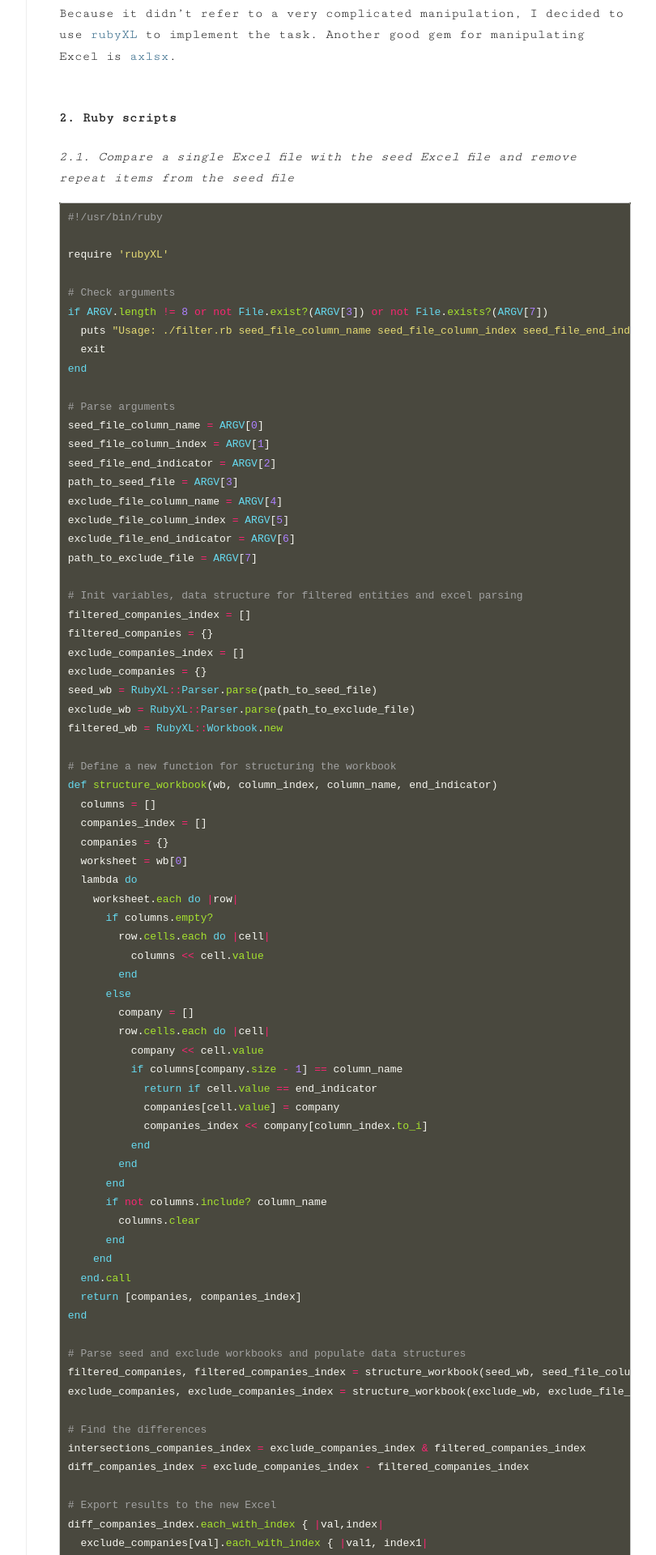
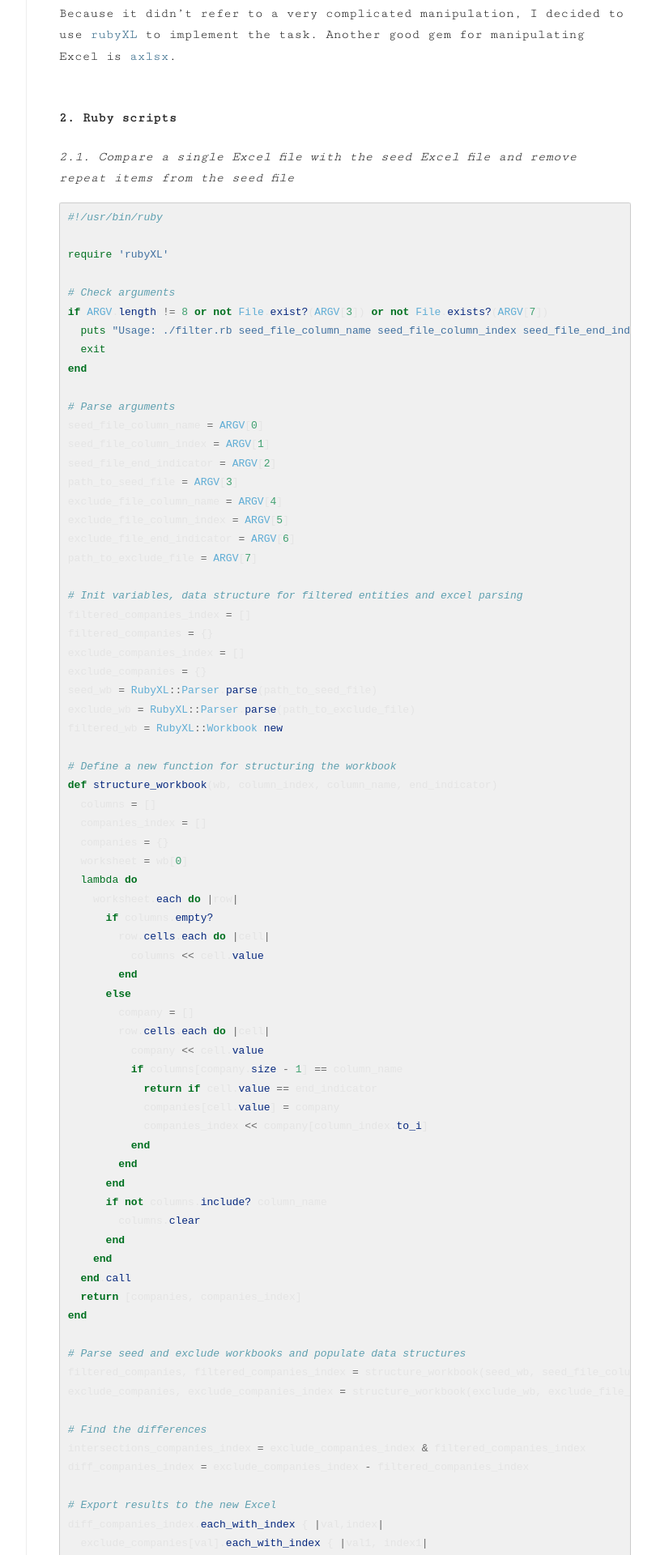
Before and after one commit to crabcanon/crabcanon.github.com, a Jekyll site: the page built from _posts/2016-02-04-manipulate-xlsx-by-ruby.md, in a window 1280 px wide. Shown: the part 542-2462 px from the top of the page at 81% size, without its empty margins (301-1111 px from the left). Built offline with Jekyll 4.4.1, drawn with Linux system fonts in a browser that asks for light colours; comment, search, counter and statistics services are not loaded.

Commit message:
Update syntax.css to friendly style

```diff
--- a/assets/css/syntax.css
+++ b/assets/css/syntax.css
@@ -1,72 +1,76 @@
-.highlight { font-size: 14px; background-color: #49483e; color: #e4e4e4;}
+.highlight {
+	font-size: 14px;
+	background-color: #f0f0f0;
+	color: #e4e4e4;
+}
+
 article > div.highlight pre {
-  padding: 5px 7px; margin: 10px 0;
+  padding: 5px 7px;
+  margin: 10px 0;
   border: 1px solid #e5e5e5;
   overflow-x: scroll;
   word-wrap: normal !important;
 }
+
 pre code { line-height: 1.8;}
-.hll { background-color: #49483e }
-.c { color: #75715e } /* Comment */
-.err { color: #960050; background-color: #1e0010 } /* Error */
-.k { color: #66d9ef } /* Keyword */
-.l { color: #ae81ff } /* Literal */
-.n { color: #f8f8f2 } /* Name */
-.o { color: #f92672 } /* Operator */
-.p { color: #f8f8f2 } /* Punctuation */
-.cm { color: #a2a2a2} /* Comment.Multiline */
-.cp { color: #a2a2a2 } /* Comment.Preproc */
-.c1 { color: #a2a2a2 } /* Comment.Single */
-.cs { color: #a2a2a2 } /* Comment.Special */
+.hll { background-color: #ffffcc }
+.c { color: #60a0b0; font-style: italic } /* Comment */
+.err { border: 1px solid #FF0000 } /* Error */
+.k { color: #007020; font-weight: bold } /* Keyword */
+.o { color: #666666 } /* Operator */
+.cm { color: #60a0b0; font-style: italic } /* Comment.Multiline */
+.cp { color: #007020 } /* Comment.Preproc */
+.c1 { color: #60a0b0; font-style: italic } /* Comment.Single */
+.cs { color: #60a0b0; background-color: #fff0f0 } /* Comment.Special */
+.gd { color: #A00000 } /* Generic.Deleted */
 .ge { font-style: italic } /* Generic.Emph */
+.gr { color: #FF0000 } /* Generic.Error */
+.gh { color: #000080; font-weight: bold } /* Generic.Heading */
+.gi { color: #00A000 } /* Generic.Inserted */
+.go { color: #808080 } /* Generic.Output */
+.gp { color: #c65d09; font-weight: bold } /* Generic.Prompt */
 .gs { font-weight: bold } /* Generic.Strong */
-.kc { color: #66d9ef } /* Keyword.Constant */
-.kd { color: #66d9ef } /* Keyword.Declaration */
-.kn { color: #f92672 } /* Keyword.Namespace */
-.kp { color: #66d9ef } /* Keyword.Pseudo */
-.kr { color: #66d9ef } /* Keyword.Reserved */
-.kt { color: #66d9ef } /* Keyword.Type */
-.ld { color: #e6db74 } /* Literal.Date */
-.m { color: #ae81ff } /* Literal.Number */
-.s { color: #e6db74 } /* Literal.String */
-.na { color: #a6e22e } /* Name.Attribute */
-.nb { color: #f8f8f2 } /* Name.Builtin */
-.nc { color: #a6e22e } /* Name.Class */
-.no { color: #66d9ef } /* Name.Constant */
-.nd { color: #a6e22e } /* Name.Decorator */
-.ni { color: #f8f8f2 } /* Name.Entity */
-.ne { color: #a6e22e } /* Name.Exception */
-.nf { color: #a6e22e } /* Name.Function */
-.nl { color: #f8f8f2 } /* Name.Label */
-.nn { color: #f8f8f2 } /* Name.Namespace */
-.nx { color: #a6e22e } /* Name.Other */
-.py { color: #f8f8f2 } /* Name.Property */
-.nt { color: #f92672 } /* Name.Tag */
-.nv { color: #f8f8f2 } /* Name.Variable */
-.ow { color: #f92672 } /* Operator.Word */
-.w { color: #f8f8f2 } /* Text.Whitespace */
-.mf { color: #ae81ff } /* Literal.Number.Float */
-.mh { color: #ae81ff } /* Literal.Number.Hex */
-.mi { color: #ae81ff } /* Literal.Number.Integer */
-.mo { color: #ae81ff } /* Literal.Number.Oct */
-.sb { color: #e6db74 } /* Literal.String.Backtick */
-.sc { color: #e6db74 } /* Literal.String.Char */
-.sd { color: #e6db74 } /* Literal.String.Doc */
-.s2 { color: #e6db74 } /* Literal.String.Double */
-.se { color: #ae81ff } /* Literal.String.Escape */
-.sh { color: #e6db74 } /* Literal.String.Heredoc */
-.si { color: #e6db74 } /* Literal.String.Interpol */
-.sx { color: #e6db74 } /* Literal.String.Other */
-.sr { color: #e6db74 } /* Literal.String.Regex */
-.s1 { color: #e6db74 } /* Literal.String.Single */
-.ss { color: #e6db74 } /* Literal.String.Symbol */
-.bp { color: #f8f8f2 } /* Name.Builtin.Pseudo */
-.vc { color: #f8f8f2 } /* Name.Variable.Class */
-.vg { color: #f8f8f2 } /* Name.Variable.Global */
-.vi { color: #f8f8f2 } /* Name.Variable.Instance */
-.il { color: #ae81ff } /* Literal.Number.Integer.Long */
-
-.gh { } /* Generic Heading & Diff Header */
-.gu { color: #75715e; } /* Generic.Subheading & Diff Unified/Comment? */
-.gd { color: #f92672; } /* Generic.Deleted & Diff Deleted */
-.gi { color: #a6e22e; } /* Generic.Inserted & Diff Inserted */
+.gu { color: #800080; font-weight: bold } /* Generic.Subheading */
+.gt { color: #0040D0 } /* Generic.Traceback */
+.kc { color: #007020; font-weight: bold } /* Keyword.Constant */
+.kd { color: #007020; font-weight: bold } /* Keyword.Declaration */
+.kn { color: #007020; font-weight: bold } /* Keyword.Namespace */
+.kp { color: #007020 } /* Keyword.Pseudo */
+.kr { color: #007020; font-weight: bold } /* Keyword.Reserved */
+.kt { color: #902000 } /* Keyword.Type */
+.m { color: #40a070 } /* Literal.Number */
+.s { color: #4070a0 } /* Literal.String */
+.na { color: #4070a0 } /* Name.Attribute */
+.nb { color: #007020 } /* Name.Builtin */
+.nc { color: #0e84b5; font-weight: bold } /* Name.Class */
+.no { color: #60add5 } /* Name.Constant */
+.nd { color: #555555; font-weight: bold } /* Name.Decorator */
+.ni { color: #d55537; font-weight: bold } /* Name.Entity */
+.ne { color: #007020 } /* Name.Exception */
+.nf { color: #06287e } /* Name.Function */
+.nl { color: #002070; font-weight: bold } /* Name.Label */
+.nn { color: #0e84b5; font-weight: bold } /* Name.Namespace */
+.nt { color: #062873; font-weight: bold } /* Name.Tag */
+.nv { color: #bb60d5 } /* Name.Variable */
+.ow { color: #007020; font-weight: bold } /* Operator.Word */
+.w { color: #bbbbbb } /* Text.Whitespace */
+.mf { color: #40a070 } /* Literal.Number.Float */
+.mh { color: #40a070 } /* Literal.Number.Hex */
+.mi { color: #40a070 } /* Literal.Number.Integer */
+.mo { color: #40a070 } /* Literal.Number.Oct */
+.sb { color: #4070a0 } /* Literal.String.Backtick */
+.sc { color: #4070a0 } /* Literal.String.Char */
+.sd { color: #4070a0; font-style: italic } /* Literal.String.Doc */
+.s2 { color: #4070a0 } /* Literal.String.Double */
+.se { color: #4070a0; font-weight: bold } /* Literal.String.Escape */
+.sh { color: #4070a0 } /* Literal.String.Heredoc */
+.si { color: #70a0d0; font-style: italic } /* Literal.String.Interpol */
+.sx { color: #c65d09 } /* Literal.String.Other */
+.sr { color: #235388 } /* Literal.String.Regex */
+.s1 { color: #4070a0 } /* Literal.String.Single */
+.ss { color: #517918 } /* Literal.String.Symbol */
+.bp { color: #007020 } /* Name.Builtin.Pseudo */
+.vc { color: #bb60d5 } /* Name.Variable.Class */
+.vg { color: #bb60d5 } /* Name.Variable.Global */
+.vi { color: #bb60d5 } /* Name.Variable.Instance */
+.il { color: #40a070 } /* Literal.Number.Integer.Long */
```
